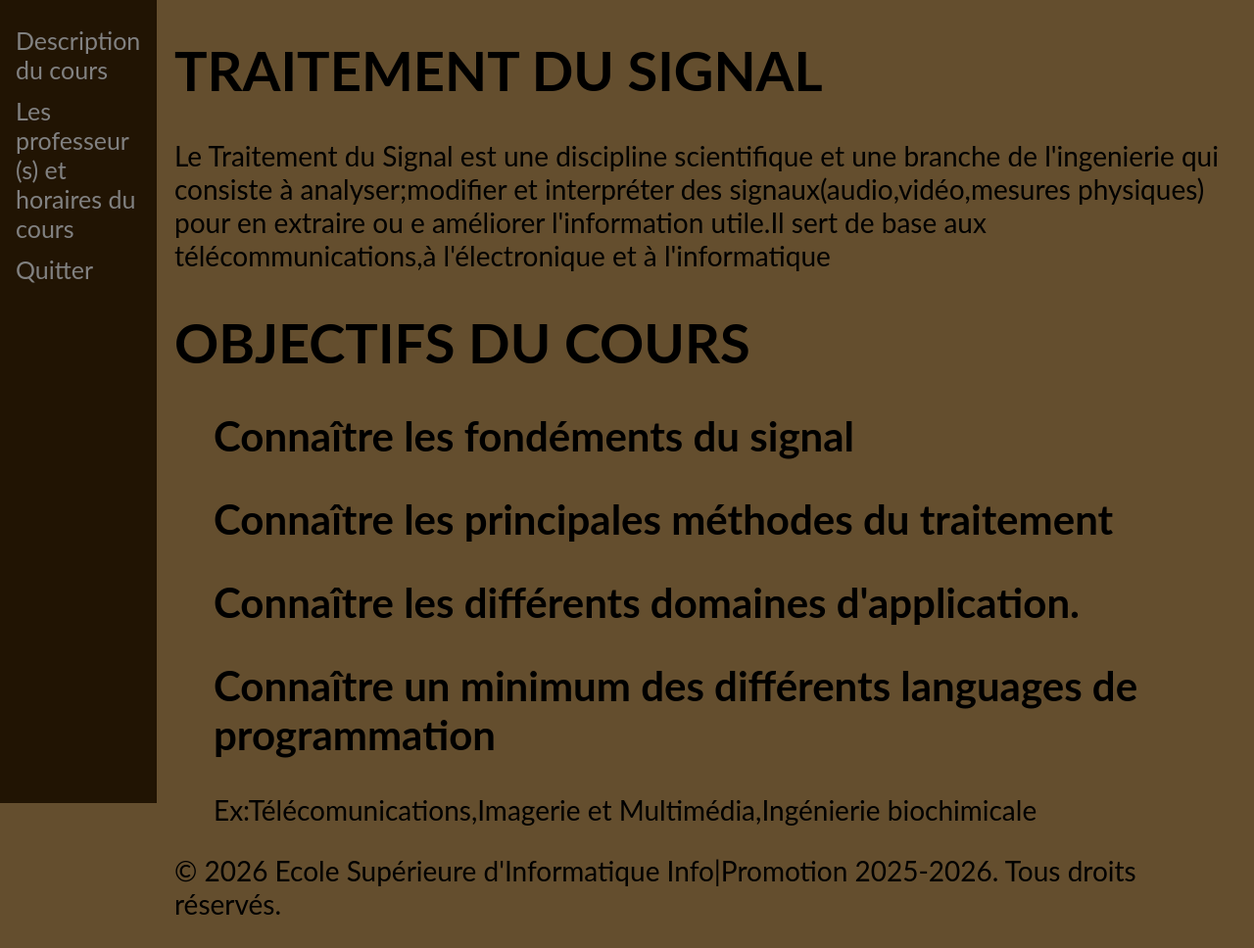
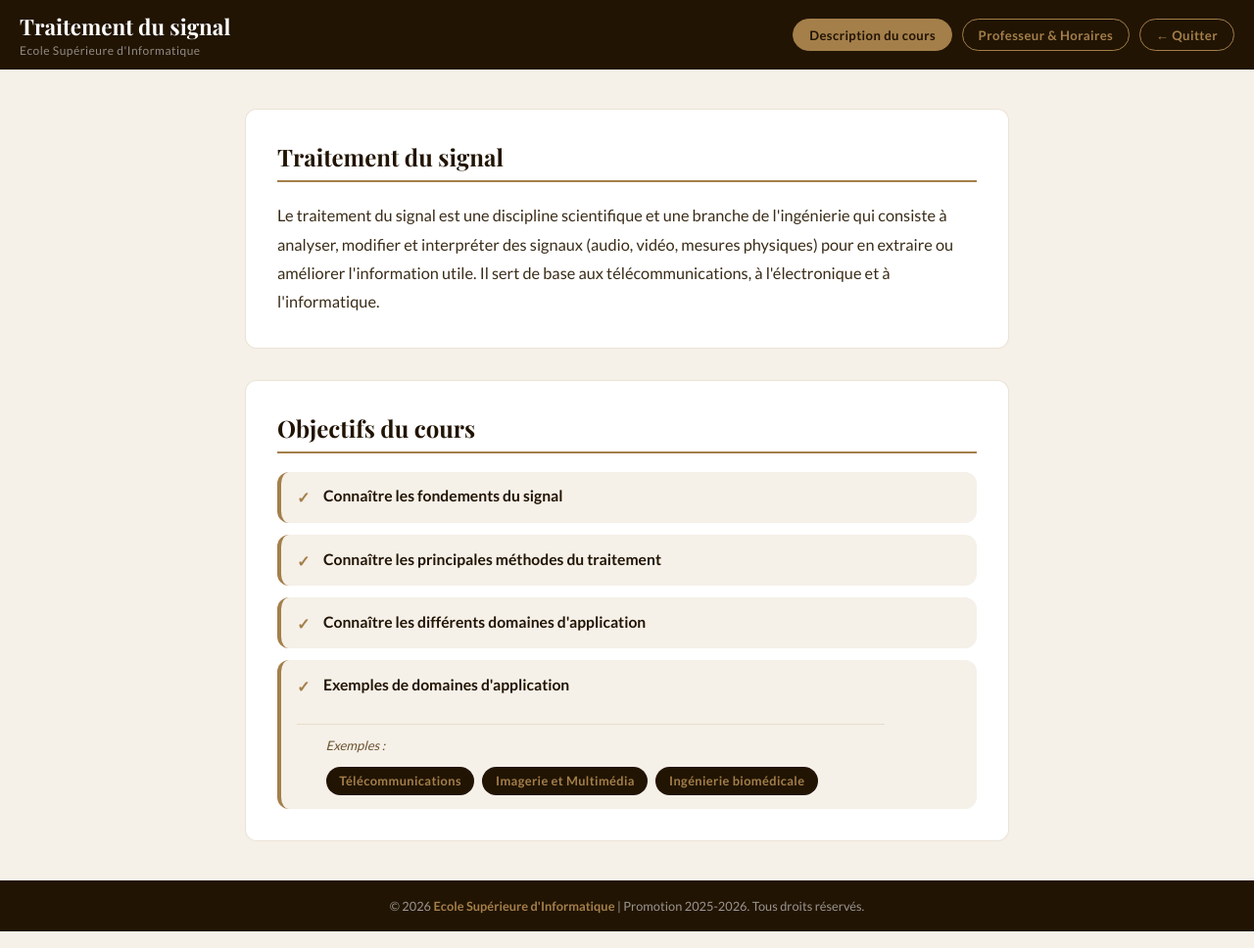
Before and after one commit to Regina54-tech/esii, a plain HTML site: page Traitement du signal.html in a window 1280 px wide. Shown: the whole page at 98% size. Drawn offline with nearby package versions, Linux system fonts and the light colour scheme.

Commit message:
Update Traitement du signal.html

```diff
--- a/Traitement du signal.html
+++ b/Traitement du signal.html
@@ -1,81 +1,314 @@
 <!DOCTYPE html>
 <html lang="fr">
+
 <head>
   <meta charset="UTF-8">
   <meta name="viewport" content="width=device-width, initial-scale=1.0">
-    <title>Traitement du signal</title>
+  <title>Traitement du signal — ESI</title>
+  <link rel="preconnect" href="https://fonts.googleapis.com">
+  <link rel="preconnect" href="https://fonts.gstatic.com" crossorigin>
+  <link href="https://fonts.googleapis.com/css2?family=Playfair+Display:wght@700&family=Lato:wght@400;700&display=swap" rel="stylesheet">
+
   <style>
-body {
-  font-family: "Lato", sans-serif;
-  background-color:  rgb(100, 78, 46);
+    *, *::before, *::after {
+      box-sizing: border-box;
+      margin: 0;
+      padding: 0;
     }
 
-.sidenav {
-  height: 100%;
-  width: 160px;
-  position: fixed;
-  z-index: 1;
-  top: 0;
-  left: 0;
-  background-color: rgb(33, 20, 3);
-  overflow-x: hidden;
-  padding-top: 20px;
+    :root {
+      --or:      #a47f4a;
+      --or-pale: rgba(164, 127, 74, 0.18);
+      --brun:    rgb(33, 20, 3);
+      --creme:   #f5f0e8;
+      --texte:   #1a1208;
+      --blanc:   #ffffff;
+      --radius:  12px;
     }
 
-.sidenav a {
-  padding: 6px 8px 6px 16px;
-  text-decoration: none;
-  font-size: 25px;
-  color: #818181;
-  display: block;
+    html { scroll-behavior: smooth; }
+
+    body {
+      font-family: 'Lato', sans-serif;
+      background-color: var(--creme);
+      color: var(--texte);
+      min-height: 100vh;
+      display: flex;
+      flex-direction: column;
     }
 
-.sidenav a:hover {
-  color: #43341da1;
+    /* ── En-tête ── */
+    header {
+      background-color: var(--brun);
+      padding: 0.75rem 1.25rem;
+      display: flex;
+      align-items: center;
+      justify-content: space-between;
+      gap: 1rem;
+      flex-wrap: wrap;
     }
 
-.main {
-  margin-left: 160px;
-  font-size: 28px;
-  padding: 0px 10px;
+    .header-title {
+      font-family: 'Playfair Display', serif;
+      color: var(--blanc);
+      font-size: clamp(1rem, 3vw, 1.4rem);
     }
 
-@media screen and (max-height: 450px) {
-  .sidenav {padding-top: 15px;}
-  .sidenav a {font-size: 18px;}
+    .header-title span {
+      display: block;
+      font-family: 'Lato', sans-serif;
+      font-size: 0.75rem;
+      color: rgba(255,255,255,0.5);
+      font-weight: 400;
+      letter-spacing: 0.04em;
+      margin-top: 2px;
+    }
+
+    .header-nav {
+      display: flex;
+      align-items: center;
+      gap: 0.6rem;
+      flex-wrap: wrap;
+    }
+
+    .btn-nav {
+      display: inline-flex;
+      align-items: center;
+      gap: 0.35rem;
+      padding: 0.45rem 1rem;
+      border-radius: 999px;
+      text-decoration: none;
+      font-size: 0.82rem;
+      font-weight: 700;
+      letter-spacing: 0.03em;
+      transition: background 0.2s, color 0.2s;
+      white-space: nowrap;
+    }
+
+    .btn-nav.outline {
+      background: transparent;
+      border: 1.5px solid var(--or);
+      color: var(--or);
+    }
+
+    .btn-nav.outline:hover {
+      background: var(--or);
+      color: var(--brun);
+    }
+
+    .btn-nav.filled {
+      background: var(--or);
+      border: 1.5px solid var(--or);
+      color: var(--brun);
+    }
+
+    .btn-nav.filled:hover {
+      background: transparent;
+      color: var(--or);
+    }
+
+    /* ── Contenu principal ── */
+    main {
+      flex: 1;
+      max-width: 820px;
+      width: 100%;
+      margin: 2.5rem auto;
+      padding: 0 1.25rem;
+      display: flex;
+      flex-direction: column;
+      gap: 2rem;
+    }
+
+    /* ── Carte ── */
+    .card {
+      background: var(--blanc);
+      border-radius: var(--radius);
+      border: 1px solid rgba(164, 127, 74, 0.22);
+      padding: clamp(1.25rem, 4vw, 2rem);
+    }
+
+    /* ── Titre de section ── */
+    .section-title {
+      font-family: 'Playfair Display', serif;
+      font-size: clamp(1.15rem, 3vw, 1.5rem);
+      color: var(--brun);
+      padding-bottom: 0.5rem;
+      margin-bottom: 1.2rem;
+      border-bottom: 2px solid var(--or);
+    }
+
+    /* ── Texte intro ── */
+    .intro-text {
+      font-size: clamp(0.92rem, 2vw, 1.02rem);
+      line-height: 1.8;
+      color: #3a2c18;
+    }
+
+    /* ── Liste objectifs ── */
+    .objectifs-list {
+      list-style: none;
+      display: flex;
+      flex-direction: column;
+      gap: 0.75rem;
+    }
+
+    .objectifs-list li {
+      display: flex;
+      align-items: flex-start;
+      gap: 0.85rem;
+      padding: 0.85rem 1rem;
+      background: var(--creme);
+      border-radius: var(--radius);
+      border-left: 4px solid var(--or);
+      font-size: clamp(0.88rem, 2vw, 0.98rem);
+      font-weight: 700;
+      color: var(--brun);
+      line-height: 1.5;
+      transition: background 0.2s;
+      flex-direction: column;
+    }
+
+    .objectifs-list li:hover {
+      background: rgba(164, 127, 74, 0.1);
+    }
+
+    .objectifs-list li .li-header {
+      display: flex;
+      align-items: flex-start;
+      gap: 0.85rem;
+    }
+
+    .objectifs-list li .li-header::before {
+      content: '✓';
+      color: var(--or);
+      font-size: 1rem;
+      flex-shrink: 0;
+      margin-top: 1px;
+    }
+
+    /* ── Tags domaines ── */
+    .domaines-tags {
+      display: flex;
+      flex-wrap: wrap;
+      gap: 0.5rem;
+      margin-top: 0.75rem;
+      padding-top: 0.75rem;
+      border-top: 1px solid var(--or-pale);
+      padding-left: 1.85rem;
+    }
+
+    .domaines-label {
+      width: 100%;
+      font-size: 0.82rem;
+      color: #6b5230;
+      font-style: italic;
+      margin-bottom: 0.25rem;
+      font-weight: 400;
+    }
+
+    .tag {
+      display: inline-block;
+      padding: 0.3rem 0.85rem;
+      background: var(--brun);
+      color: var(--or);
+      border-radius: 999px;
+      font-size: 0.8rem;
+      font-weight: 700;
+      letter-spacing: 0.03em;
+    }
+
+    /* ── Footer ── */
+    footer {
+      background-color: var(--brun);
+      padding: 1rem 1.25rem;
+      text-align: center;
+    }
+
+    footer p {
+      font-size: 0.8rem;
+      color: rgba(255,255,255,0.55);
+      line-height: 1.6;
+    }
+
+    footer p strong {
+      color: var(--or);
+    }
+
+    /* ── Responsive ── */
+    @media (max-width: 480px) {
+      .header-nav {
+        width: 100%;
+        justify-content: flex-end;
+      }
     }
   </style>
 </head>
+
 <body>
 
-<div class="sidenav">
-  <a href="Traitement du signal.html">Description du cours</a>
-  <a href="PODA.html">Les professeur (s) et horaires du cours</a>
-  <a href="Académique.html">Quitter</a>
+  <!-- ══ En-tête ══ -->
+  <header>
+    <div class="header-title">
+      Traitement du signal
+      <span>Ecole Supérieure d'Informatique</span>
+    </div>
+    <nav class="header-nav">
+      <a href="Traitement du signal.html" class="btn-nav filled">Description du cours</a>
+      <a href="PODA.html" class="btn-nav outline">Professeur &amp; Horaires</a>
+      <a href="Académique.html" class="btn-nav outline">← Quitter</a>
+    </nav>
+  </header>
+
+  <!-- ══ Contenu ══ -->
+  <main>
+
+    <!-- Introduction -->
+    <div class="card">
+      <h2 class="section-title">Traitement du signal</h2>
+      <p class="intro-text">
+        Le traitement du signal est une discipline scientifique et une branche de l'ingénierie
+        qui consiste à analyser, modifier et interpréter des signaux (audio, vidéo, mesures physiques)
+        pour en extraire ou améliorer l'information utile. Il sert de base aux télécommunications,
+        à l'électronique et à l'informatique.
+      </p>
     </div>
 
-<div class="main">
+    <!-- Objectifs -->
+    <div class="card">
+      <h2 class="section-title">Objectifs du cours</h2>
+      <ul class="objectifs-list">
 
-  <h1>TRAITEMENT DU SIGNAL</h1>
-   <p>Le Traitement du Signal est une discipline scientifique et une branche de l'ingenierie qui consiste à analyser;modifier et interpréter des signaux(audio,vidéo,mesures physiques) pour en extraire ou e améliorer l'information utile.Il sert de base aux télécommunications,à l'électronique et à l'informatique</p>
-   <h1>OBJECTIFS DU COURS</h1>
-   <ul>
-    <h2>Connaître les fondéments du signal</h2>
+        <li>
+          <div class="li-header">Connaître les fondements du signal</div>
+        </li>
+
+        <li>
+          <div class="li-header">Connaître les principales méthodes du traitement</div>
+        </li>
+
+        <li>
+          <div class="li-header">Connaître les différents domaines d'application</div>
+        </li>
+
+        <li>
+          <div class="li-header">Exemples de domaines d'application</div>
+          <div class="domaines-tags">
+            <span class="domaines-label">Exemples :</span>
+            <span class="tag">Télécommunications</span>
+            <span class="tag">Imagerie et Multimédia</span>
+            <span class="tag">Ingénierie biomédicale</span>
+          </div>
+        </li>
+
       </ul>
-    <ul>
-    <h2>Connaître les principales méthodes du traitement</h2>
-   </ul>
-   <ul>
-    <h2>Connaître les différents domaines d'application.</h2>
-   </ul>
-   <ul>
-    <h2>Connaître un minimum des différents languages de programmation</h2>
-    <p>Ex:Télécomunications,Imagerie et Multimédia,Ingénierie biochimicale </p>
-    </ul>
+    </div>
+
+  </main>
+
+  <!-- ══ Footer ══ -->
   <footer>
+    <p>&copy; 2026 <strong>Ecole Supérieure d'Informatique</strong> | Promotion 2025-2026. Tous droits réservés.</p>
+  </footer>
 
-        <p>&copy; 2026 Ecole Supérieure d'Informatique Info|Promotion 2025-2026. Tous droits réservés.</p>
-
-  </footer>
 </body>
 </html>
```
Lines whose indentation alone changed are shown as unchanged.
